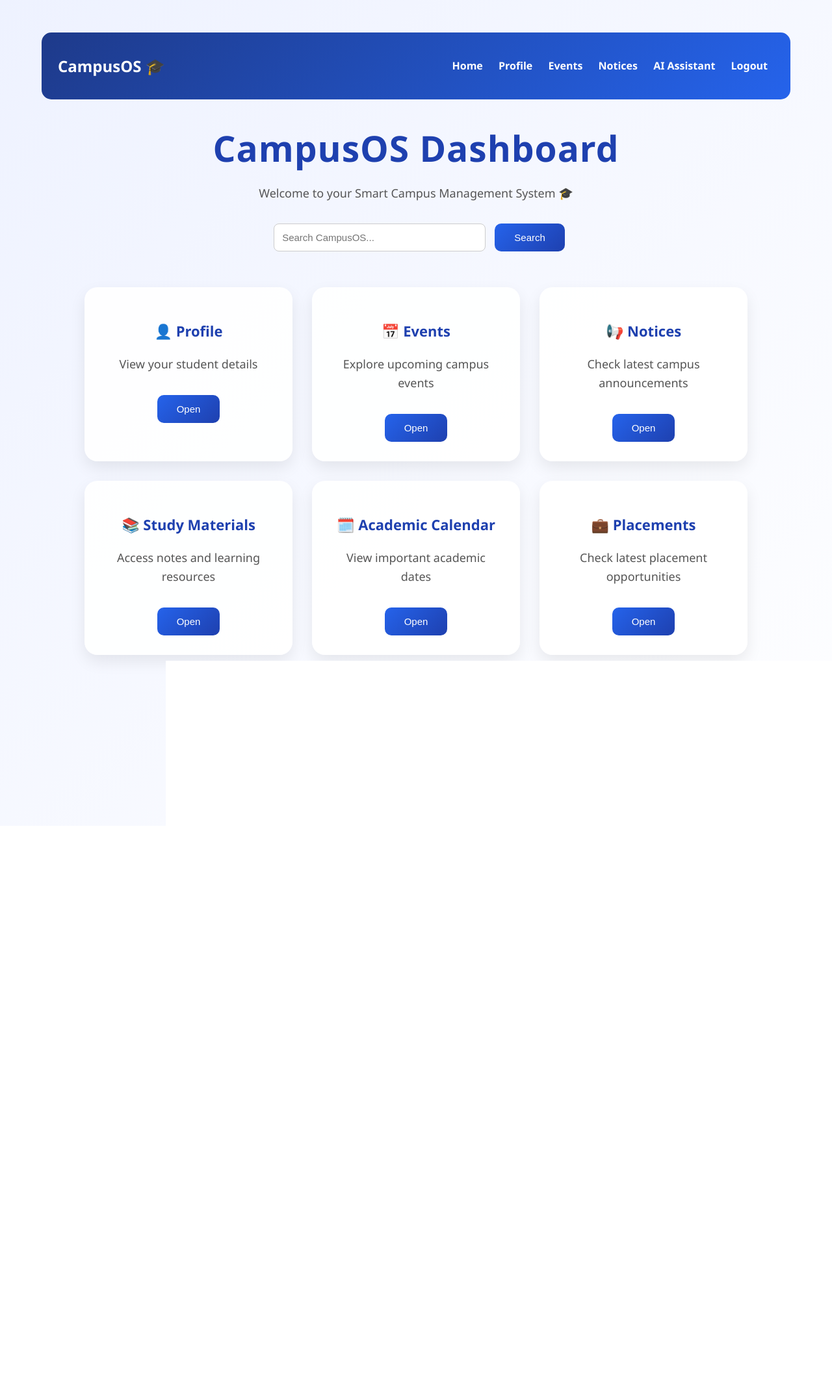
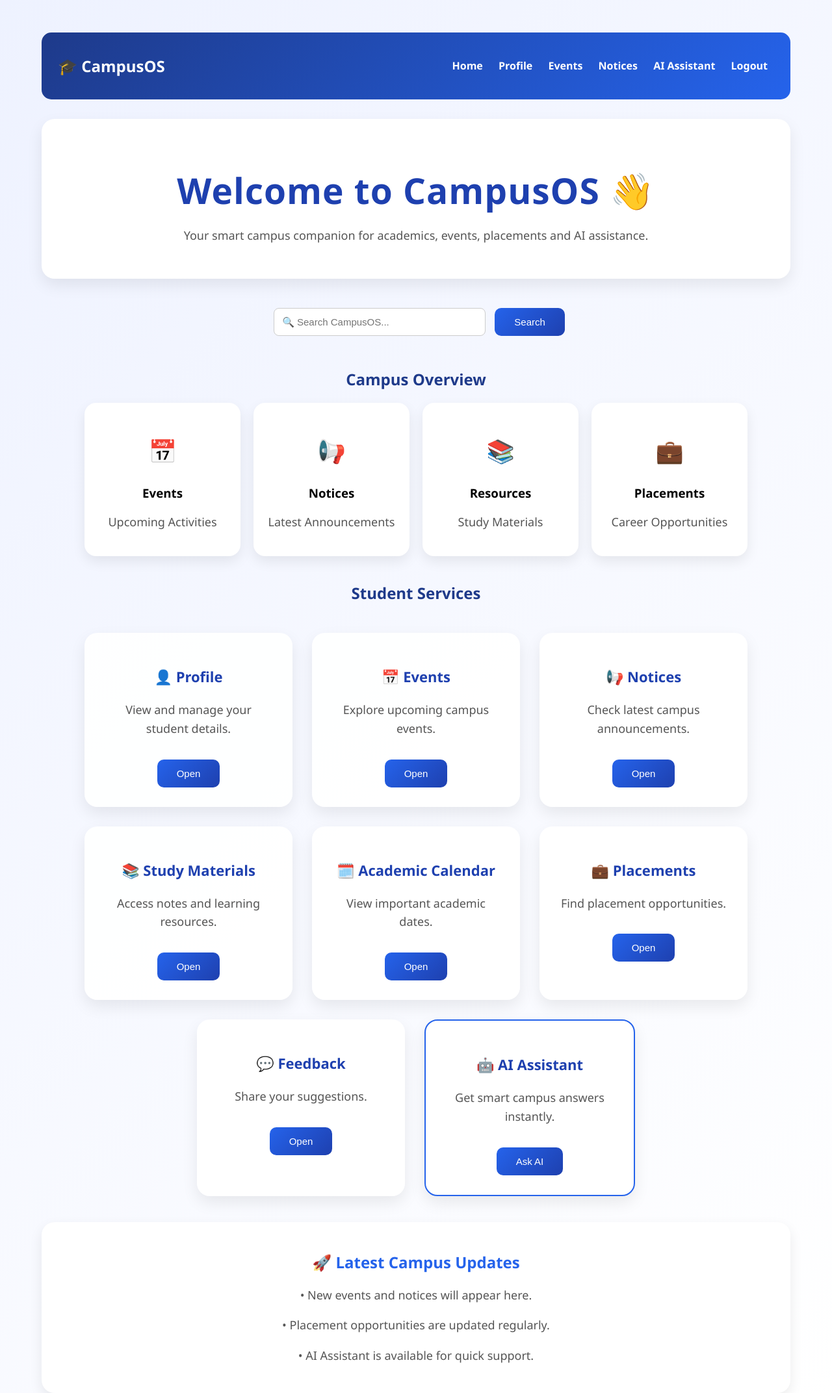
Before and after one commit to Aryaaa-9426/SyanpX_CampusOS, a Flask app: page /dashboard in a window 1280 px wide. Shown: the whole page at 65% size. Before the commit the page ends 1030 px from the top, so only its background shows below. Run offline with Flask 3, Linux system fonts and the light colour scheme.

Commit message:
upgrade campusos dashboard UI

````diff
--- a/static/style.css
+++ b/static/style.css
@@ -242,3 +242,72 @@
     }
 
 }
+.dashboard-header {
+
+    background:white;
+    padding:35px;
+    border-radius:20px;
+    margin-bottom:30px;
+    box-shadow:0 10px 25px rgba(0,0,0,0.08);
+
+}
+
+
+.section-title {
+
+    color:#1e3a8a;
+    margin-top:40px;
+
+}
+
+
+
+.stats-container {
+
+    display:flex;
+    flex-wrap:wrap;
+    justify-content:center;
+    gap:20px;
+    margin-top:20px;
+
+}
+
+
+
+.stat-card {
+
+    background:white;
+    width:200px;
+    padding:20px;
+    border-radius:18px;
+    box-shadow:0 8px 20px rgba(0,0,0,0.08);
+
+}
+
+
+
+.stat-card h2 {
+
+    font-size:35px;
+
+}
+
+
+
+.ai-card {
+
+    border:2px solid #2563eb;
+
+}
+
+
+
+.updates {
+
+    background:white;
+    margin-top:40px;
+    padding:25px;
+    border-radius:20px;
+    box-shadow:0 8px 20px rgba(0,0,0,0.08);
+
+}
--- a/templates/dashboard.html
+++ b/templates/dashboard.html
@@ -1,134 +1,363 @@
 <!DOCTYPE html>
 <html>
+
 <head>
     <title>CampusOS Dashboard</title>
-    <link rel="stylesheet" href="/static/style.css">
+
+    <link rel="stylesheet" href="{{ url_for('static', filename='style.css') }}">
+
 </head>
+
 
 <body>
 
+
 <div class="container">
+
+
+<!-- Navbar -->
+
 <nav class="navbar">
 
-    <h2>CampusOS 🎓</h2>
+    <h2>🎓 CampusOS</h2>
 
     <div>
+
         <a href="/dashboard">Home</a>
         <a href="/profile">Profile</a>
         <a href="/events">Events</a>
         <a href="/notices">Notices</a>
         <a href="/ai_assistant">AI Assistant</a>
         <a href="/logout">Logout</a>
+
     </div>
 
 </nav>
 
-    <h1>CampusOS Dashboard</h1>
-    <p>Welcome to your Smart Campus Management System 🎓</p>
+
+
+<!-- Welcome Banner -->
+
+<div class="dashboard-header">
+
+    <h1>Welcome to CampusOS 👋</h1>
+
+    <p>
+        Your smart campus companion for academics,
+        events, placements and AI assistance.
+    </p>
+
+</div>
+
+
+
+
+<!-- Search -->
+
 <form action="/search" method="GET">
 
-    <input type="text" name="query" placeholder="Search CampusOS...">
+    <input
+    type="text"
+    name="query"
+    placeholder="🔍 Search CampusOS..."
+    >
 
-    <button type="submit">Search</button>
+    <button type="submit">
+        Search
+    </button>
 
 </form>
 
+
+
+
+<!-- Quick Statistics -->
+
+<h2 class="section-title">
+    Campus Overview
+</h2>
+
+
+<div class="stats-container">
+
+
+<div class="stat-card">
+
+<h2>📅</h2>
+
+<h3>Events</h3>
+
+<p>Upcoming Activities</p>
+
+</div>
+
+
+
+<div class="stat-card">
+
+<h2>📢</h2>
+
+<h3>Notices</h3>
+
+<p>Latest Announcements</p>
+
+</div>
+
+
+
+<div class="stat-card">
+
+<h2>📚</h2>
+
+<h3>Resources</h3>
+
+<p>Study Materials</p>
+
+</div>
+
+
+
+<div class="stat-card">
+
+<h2>💼</h2>
+
+<h3>Placements</h3>
+
+<p>Career Opportunities</p>
+
+</div>
+
+
+</div>
+
+
+
+
+
+<!-- Main Features -->
+
+<h2 class="section-title">
+    Student Services
+</h2>
+
+
+
 <div class="card-container">
 
-        <!-- Profile -->
-        <div class="card">
-            <h3>👤 Profile</h3>
-            <p>View your student details</p>
 
-            <a href="/profile">
-                <button>Open</button>
-            </a>
-        </div>
-
-        <!-- Events -->
-        <div class="card">
-            <h3>📅 Events</h3>
-            <p>Explore upcoming campus events</p>
-
-            <a href="/events">
-                <button>Open</button>
-            </a>
-        </div>
-
-        <!-- Notices -->
-        <div class="card">
-            <h3>📢 Notices</h3>
-            <p>Check latest campus announcements</p>
-
-            <a href="/notices">
-                <button>Open</button>
-            </a>
-        </div>
-
-        <!-- Study Materials -->
-        <div class="card">
-            <h3>📚 Study Materials</h3>
-            <p>Access notes and learning resources</p>
-
-            <a href="/study_materials">
-                <button>Open</button>
-            </a>
-        </div>
-
-        <!-- Academic Calendar -->
-        <div class="card">
-            <h3>🗓️ Academic Calendar</h3>
-            <p>View important academic dates</p>
-
-            <a href="/calendar">
-                <button>Open</button>
-            </a>
-        </div>
-
-        <!-- Placements -->
-        <div class="card">
-            <h3>💼 Placements</h3>
-            <p>Check latest placement opportunities</p>
-
-            <a href="/placements">
-                <button>Open</button>
-            </a>
-        </div>
-
-        <!-- Feedback -->
-        <div class="card">
-            <h3>💬 Feedback</h3>
-            <p>Share your feedback with the college</p>
-
-            <a href="/feedback">
-                <button>Open</button>
-            </a>
-        </div>
-
-        <!-- AI Assistant -->
 
 <div class="card">
 
-         <h3>🤖 AI Assistant</h3>
+<h3>👤 Profile</h3>
 
-         <p>Get smart answers about CampusOS</p>
+<p>
+View and manage your student details.
+</p>
 
-         <a href="/ai_assistant">
-           <button>Open</button>
+<a href="/profile">
+
+<button>
+Open
+</button>
+
 </a>
 
 </div>
 
-    </div>
 
-    <br><br>
 
-    <a href="/logout">
-        <button>Logout</button>
+
+
+<div class="card">
+
+<h3>📅 Events</h3>
+
+<p>
+Explore upcoming campus events.
+</p>
+
+<a href="/events">
+
+<button>
+Open
+</button>
+
 </a>
 
 </div>
 
+
+
+
+
+<div class="card">
+
+<h3>📢 Notices</h3>
+
+<p>
+Check latest campus announcements.
+</p>
+
+<a href="/notices">
+
+<button>
+Open
+</button>
+
+</a>
+
+</div>
+
+
+
+
+
+<div class="card">
+
+<h3>📚 Study Materials</h3>
+
+<p>
+Access notes and learning resources.
+</p>
+
+<a href="/study_materials">
+
+<button>
+Open
+</button>
+
+</a>
+
+</div>
+
+
+
+
+
+<div class="card">
+
+<h3>🗓️ Academic Calendar</h3>
+
+<p>
+View important academic dates.
+</p>
+
+<a href="/calendar">
+
+<button>
+Open
+</button>
+
+</a>
+
+</div>
+
+
+
+
+
+<div class="card">
+
+<h3>💼 Placements</h3>
+
+<p>
+Find placement opportunities.
+</p>
+
+<a href="/placements">
+
+<button>
+Open
+</button>
+
+</a>
+
+</div>
+
+
+
+
+
+<div class="card">
+
+<h3>💬 Feedback</h3>
+
+<p>
+Share your suggestions.
+</p>
+
+<a href="/feedback">
+
+<button>
+Open
+</button>
+
+</a>
+
+</div>
+
+
+
+
+
+<div class="card ai-card">
+
+<h3>🤖 AI Assistant</h3>
+
+<p>
+Get smart campus answers instantly.
+</p>
+
+<a href="/ai_assistant">
+
+<button>
+Ask AI
+</button>
+
+</a>
+
+</div>
+
+
+
+
+</div>
+
+
+
+
+
+<!-- Recent Updates -->
+
+<div class="updates">
+
+
+<h2>
+🚀 Latest Campus Updates
+</h2>
+
+
+<p>
+• New events and notices will appear here.
+</p>
+
+<p>
+• Placement opportunities are updated regularly.
+</p>
+
+<p>
+• AI Assistant is available for quick support.
+</p>
+
+
+</div>
+
+
+
+
+</div>
+
+
 </body>
+
 </html>
-```
````
Lines whose indentation alone changed are shown as unchanged.
